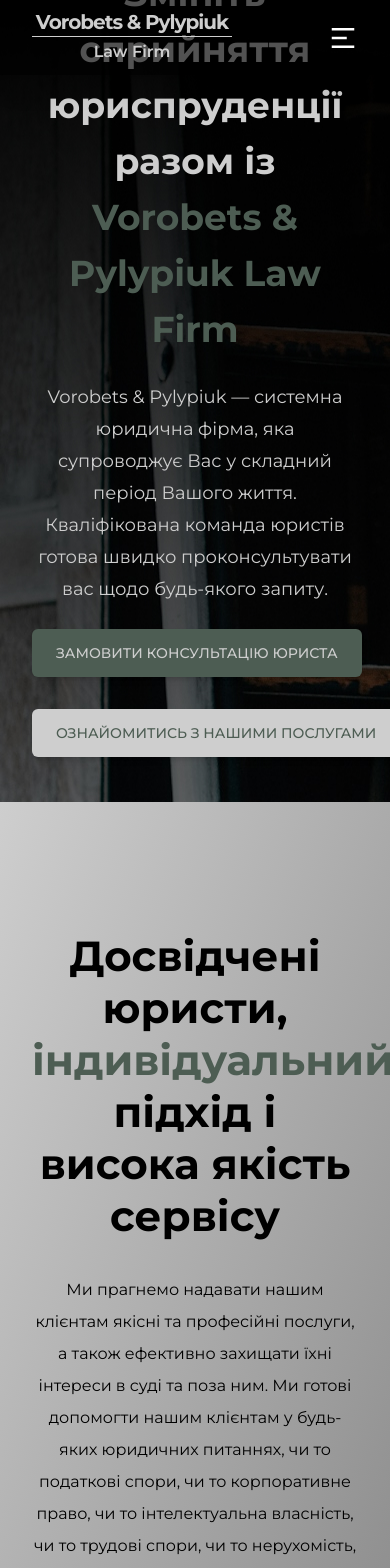
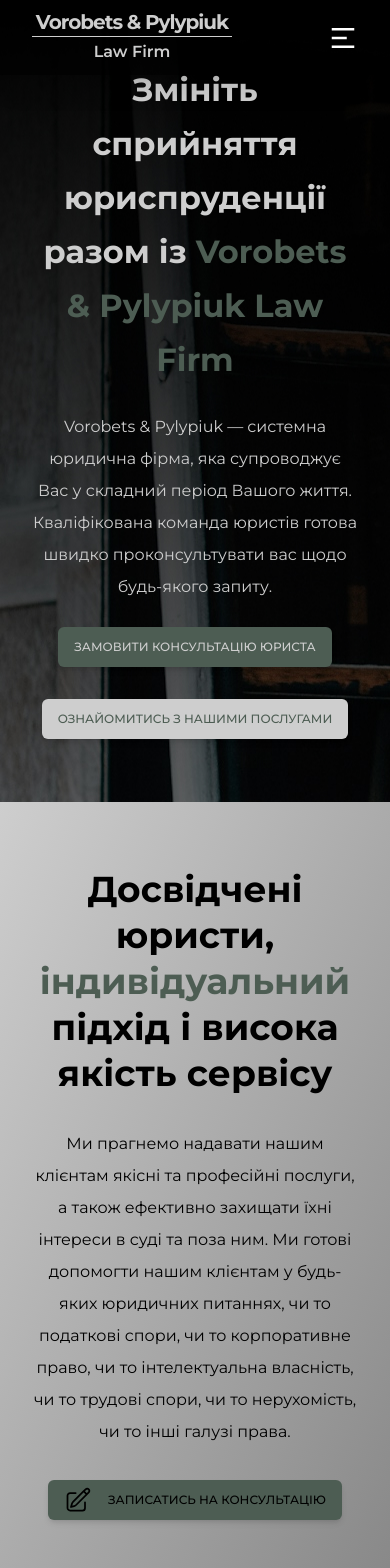
Before and after one commit to rold97/Law-Firm, a Next.js app: page / in a window 390 px wide. Shown: the top 1568 px of the page. Built offline with nearby package versions, Linux system fonts and the light colour scheme; a web font is replaced by a local one.

Commit message:
eighth commit

```diff
--- a/app/globals.css
+++ b/app/globals.css
@@ -7,7 +7,7 @@
     @apply box-border font-montserrat;
   }
   body {
-    @apply bg-gradient-to-br from-lightGray to-gray bg-cover bg-no-repeat;
+    @apply bg-gradient-to-br from-lightGray to-gray bg-cover bg-no-repeat w-full;
   }
   a {
     @apply text-lightGray transition-all duration-300 cursor-pointer no-underline hover:no-underline;
@@ -18,7 +18,7 @@
     @apply font-bold;
   }
   h1 {
-    @apply md:text-[62px] text-[36px] md:leading-[84px] leading-[56px];
+    @apply md:text-[62px] text-[32px] md:leading-[84px] leading-[54px];
   }
   h2 {
     @apply text-[62px] leading-[68px];
--- a/app/practice/page.jsx
+++ b/app/practice/page.jsx
@@ -18,7 +18,7 @@
             initial="hidden"
             whileInView={"show"}
             viewport={{ once: true, amount: 0.4 }}
-            className="absolute z-30 bottom-20 left-20"
+            className="absolute z-30 bottom-20 left-10 md:left-20"
           >
             <Link href="/" className="hover:no-underline">
               <div className="flex gap-1 text-lightGray hover:bg-lightGray/50 rounded-md hover:text-black cursor-pointer transition-all duration-300 w-28 justify-center items-center p-2">
@@ -26,7 +26,7 @@
                 <p className="text-[20px]">Назад </p>
               </div>
             </Link>
-            <h2 className=" text-lightGray pt-5">{searchParams.title}</h2>
+            <h1 className=" text-lightGray pt-5">{searchParams.title}</h1>
           </motion.div>
           <Image
             src="/practice/img.jpg"
@@ -43,9 +43,9 @@
             initial="hidden"
             whileInView={"show"}
             viewport={{ once: true, amount: 0.2 }}
-            className="flex h-[30vh] items-center flex-row gap-20 "
+            className="flex h-[30vh] items-center flex-col md:flex-row gap-20 "
           >
-            <h3 className="text-[30px] border-r border-black pr-14 text-center ">
+            <h3 className="text-[18px] sm:text-[30px] border-none md:border-r md:border-black md:pr-14 text-center ">
               Про практику
             </h3>
             <motion.p>{searchParams.description}</motion.p>
@@ -56,11 +56,11 @@
               initial="hidden"
               whileInView={"show"}
               viewport={{ once: true, amount: 0.2 }}
-              className="text-[30px] pb-20"
+              className="text-[16px] sm:text-[30px] pb-20"
             >
               Надаємо наступні послуги:
             </motion.h3>
-            <div className="grid grid-cols-4 gap-10">
+            <div className="md:grid  md:grid-cols-3 lg:grid-cols-4 gap-10 flex flex-col ">
               {searchParams.services.map((service, i) => {
                 return (
                   <motion.div
--- a/components/AboutUs.jsx
+++ b/components/AboutUs.jsx
@@ -13,7 +13,7 @@
   const setModalIsOpen = useModalStore((state) => state.setModalIsOpen);
   return (
     <section
-      className="py-32 flex items-center bg-gradient-to-br from-lightGray to-gray"
+      className="py-16 sm:py-32 flex items-center bg-gradient-to-br from-lightGray to-gray"
       id="aboutUs"
     >
       {modal ? <Modal /> : ""}
@@ -38,7 +38,7 @@
             initial="hidden"
             whileInView={"show"}
             viewport={{ once: true, amount: 0.4 }}
-            className="md:text-[62px] md:leading-[62px] leading-[52px] text-[42px]"
+            className="md:text-[62px] md:leading-[62px] leading-[46px] text-[36px]"
           >
             Досвідчені юристи,
             <span className="text-darkGreen"> індивідуальний</span> підхід і
--- a/components/Header.jsx
+++ b/components/Header.jsx
@@ -5,7 +5,7 @@
 
 const Header = () => {
   return (
-    <header className="bg-black/60 shadow-xl py-2 z-50 fixed top-0 w-full left-0 right-0 transition-all duration-200 ">
+    <header className="bg-black/60 shadow-xl py-2 z-50 fixed top-0 w-full left-0 transition-all duration-200 ">
       <div className="container mx-auto flex gap-[40px] justify-between items-center">
         <Link href="/" className="hover:no-underline">
           <div className="w-[200px]">
--- a/components/Hero.jsx
+++ b/components/Hero.jsx
@@ -14,19 +14,19 @@
 
   return (
     <section
-      className="bg-bgHero  bg-no-repeat relative xl:bg-cover h-[95vh] xl:py-0 "
+      className="bg-bgHero  bg-no-repeat relative xl:bg-cover h-[95vh] xl:py-0 w-full"
       id="home"
     >
       {modal ? <Modal /> : ""}
-      <div className="container mx-auto h-full relative">
+      <div className="container mx-auto h-full relative ">
         <div className="flex items-center h-[90%]">
-          <div className="xl:w-[80%] w-full text-center xl:text-left">
+          <div className="xl:w-[80%] w-full text-center xl:text-left pt-20 sm:pt-0">
             <motion.h1
               variants={fadeIn("right", 0.2)}
               initial="hidden"
               whileInView={"show"}
               viewport={{ once: true, amount: 0.4 }}
-              className=" text-lightGray "
+              className="text-lightGray "
             >
               Змініть сприйняття юриспруденції разом із{" "}
               <span className="text-darkGreen">
@@ -38,7 +38,7 @@
               initial="hidden"
               whileInView={"show"}
               viewport={{ once: true, amount: 0.4 }}
-              className="text-lightGray py-6 text-[18px]"
+              className="text-lightGray py-6 text-[16px] sm:text-[18px]"
             >
               Vorobets & Pylypiuk — системна юридична фірма, яка супроводжує Вас
               у складний період Вашого життя. <br />
@@ -50,7 +50,7 @@
               initial="hidden"
               whileInView={"show"}
               viewport={{ once: true, amount: 0.4 }}
-              className="flex-col xl:flex-row items-center justify-center gap-[50px]"
+              className="flex-col xl:flex-row items-center justify-center gap-[25px] sm:gap-[50px]"
             >
               <Button
                 onClick={setModalIsOpen}
--- a/components/Practices.jsx
+++ b/components/Practices.jsx
@@ -131,9 +131,9 @@
   ];
 
   return (
-    <section className="bg-darkGreen py-32" id="practices">
+    <section className="bg-darkGreen py-16 sm:py-32" id="practices">
       <div className="container mx-auto">
-        <h2 className="text-[48px] flex justify-center xl:hidden">
+        <h2 className="text-[48px] flex justify-center xl:hidden text-center">
           Наші послуги
         </h2>
         <div className="flex flex-col md:grid md:grid-cols-3 xl:grid-cols-4 items-center justify-around">
--- a/components/WhyUs.jsx
+++ b/components/WhyUs.jsx
@@ -24,7 +24,7 @@
 
   return (
     <section
-      className="py-24 bg-gradient-to-br relative from-lightGray to-gray"
+      className="sm:py-24 py-12 bg-gradient-to-br relative from-lightGray to-gray"
       id="whyUs"
     >
       <div className="mx-auto container">
@@ -33,7 +33,7 @@
           initial="hidden"
           whileInView={"show"}
           viewport={{ once: true, amount: 0.2 }}
-          className="md:text-[54px] text-[30px] text-center pb-7"
+          className="md:text-[54px] text-[30px] text-center pb-4 sm:pb-7"
         >
           Чому клієнти обирають нас?
         </motion.h2>
@@ -45,12 +45,12 @@
               whileInView={"show"}
               viewport={{ once: true, amount: 0.2 }}
               key={i}
-              className="border-b border-black/70 flex py-14"
+              className="border-b border-black/70 flex py-7 sm:py-14"
             >
-              <h3 className="w-[40%] xl:text-[38px] flex items-center text-[16px]">
+              <h3 className="w-[40%] xl:text-[38px] flex items-center text-[12px]">
                 {item.title}
               </h3>
-              <p className="w-[60%] text-[12px] md:text-[20px] text-black/70 text-justify">
+              <p className="w-[60%] text-[10px] md:text-[20px] text-black/70 text-justify">
                 {item.description}
               </p>
             </motion.div>
--- a/components/ui/button.jsx
+++ b/components/ui/button.jsx
@@ -5,7 +5,7 @@
 import { cn } from "@/lib/utils";
 
 const buttonVariants = cva(
-  "inline-flex items-center justify-center whitespace-nowrap rounded-md text-sm font-medium ring-offset-background transition-colors focus-visible:outline-none focus-visible:ring-2 focus-visible:ring-ring focus-visible:ring-offset-2 disabled:pointer-events-none disabled:opacity-50",
+  "inline-flex items-center justify-center whitespace-nowrap rounded-md text-xs sm:text-sm font-medium ring-offset-background transition-colors focus-visible:outline-none focus-visible:ring-2 focus-visible:ring-ring focus-visible:ring-offset-2 disabled:pointer-events-none disabled:opacity-50",
   {
     variants: {
       variant: {
@@ -21,7 +21,7 @@
         link: "text-primary underline-offset-4 hover:underline",
       },
       size: {
-        default: "h-10 p-6 rounded-md",
+        default: "h-10 p-4 sm:p-6 rounded-md",
         sm: "h-9 rounded-md px-3",
         lg: "h-11 rounded-md px-8",
         icon: "h-10 w-10",
```
